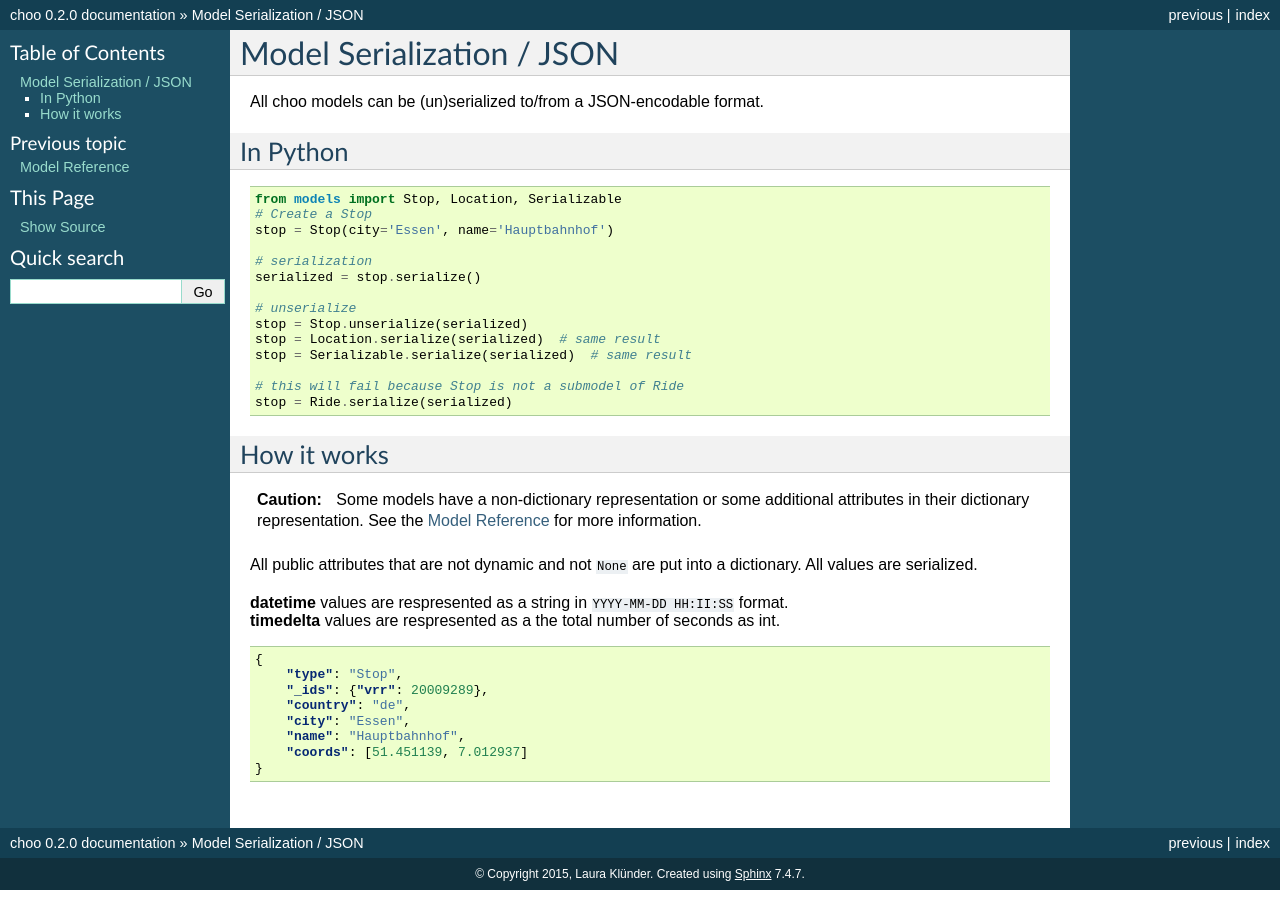
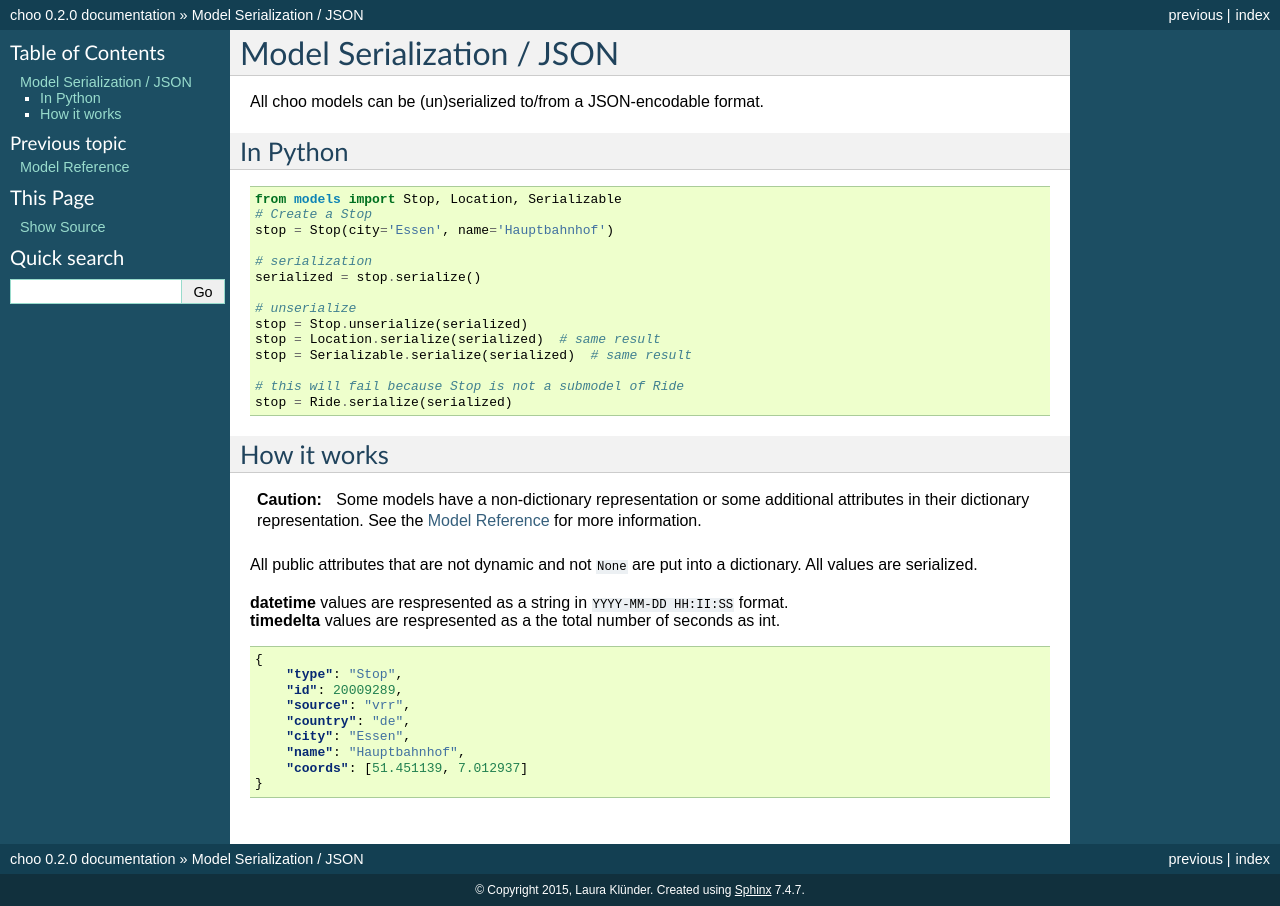
Before and after one commit to codingcatgirl/choo, a Sphinx documentation site: the page built from docs/choo/serializing.rst, in a window 1280 px wide. Built offline with Sphinx 7.4.7, drawn with Linux system fonts in a browser that asks for light colours.

Commit message:
there was still an _ids!

```diff
--- a/docs/choo/serializing.rst
+++ b/docs/choo/serializing.rst
@@ -41,7 +41,8 @@ All public attributes that are not dynamic and not ``None`` are put into a dicti
 
     {
         "type": "Stop",
-        "_ids": {"vrr": 20009289},
+        "id": 20009289,
+        "source": "vrr",
         "country": "de",
         "city": "Essen",
         "name": "Hauptbahnhof",
```
